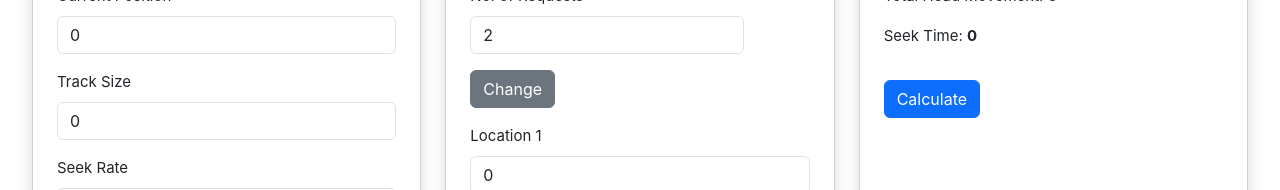
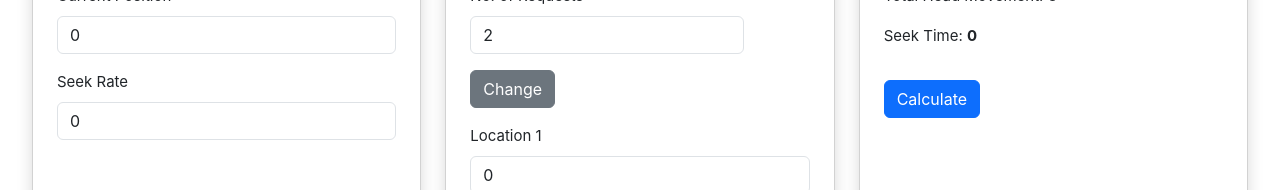
Before and after one commit to glitchcodes/vue-cpu-scheduling, a Vue app: page /sstf in a window 1280 px wide. Shown: the part 286-476 px from the top of the page. Built offline with nearby package versions, Linux system fonts and the light colour scheme.

Commit message:
Removed unused track size

```diff
--- a/src/views/SSTF.vue
+++ b/src/views/SSTF.vue
@@ -13,7 +13,7 @@
   ])
 
   const startingPosition = ref(0)
-  const trackSize = ref(0)
+  // const trackSize = ref(0)
   const seekRate = ref(0)
 
   const totalHeadMovement = ref(0)
@@ -90,10 +90,10 @@
           <input type="number" class="form-control" v-model="startingPosition" >
         </div>
 
-        <div class="mb-3">
-          <label class="form-label">Track Size</label>
-          <input type="number" class="form-control" v-model="trackSize" >
-        </div>
+<!--        <div class="mb-3">-->
+<!--          <label class="form-label">Track Size</label>-->
+<!--          <input type="number" class="form-control" v-model="trackSize" >-->
+<!--        </div>-->
 
         <div class="mb-3">
           <label class="form-label">Seek Rate</label>
```
